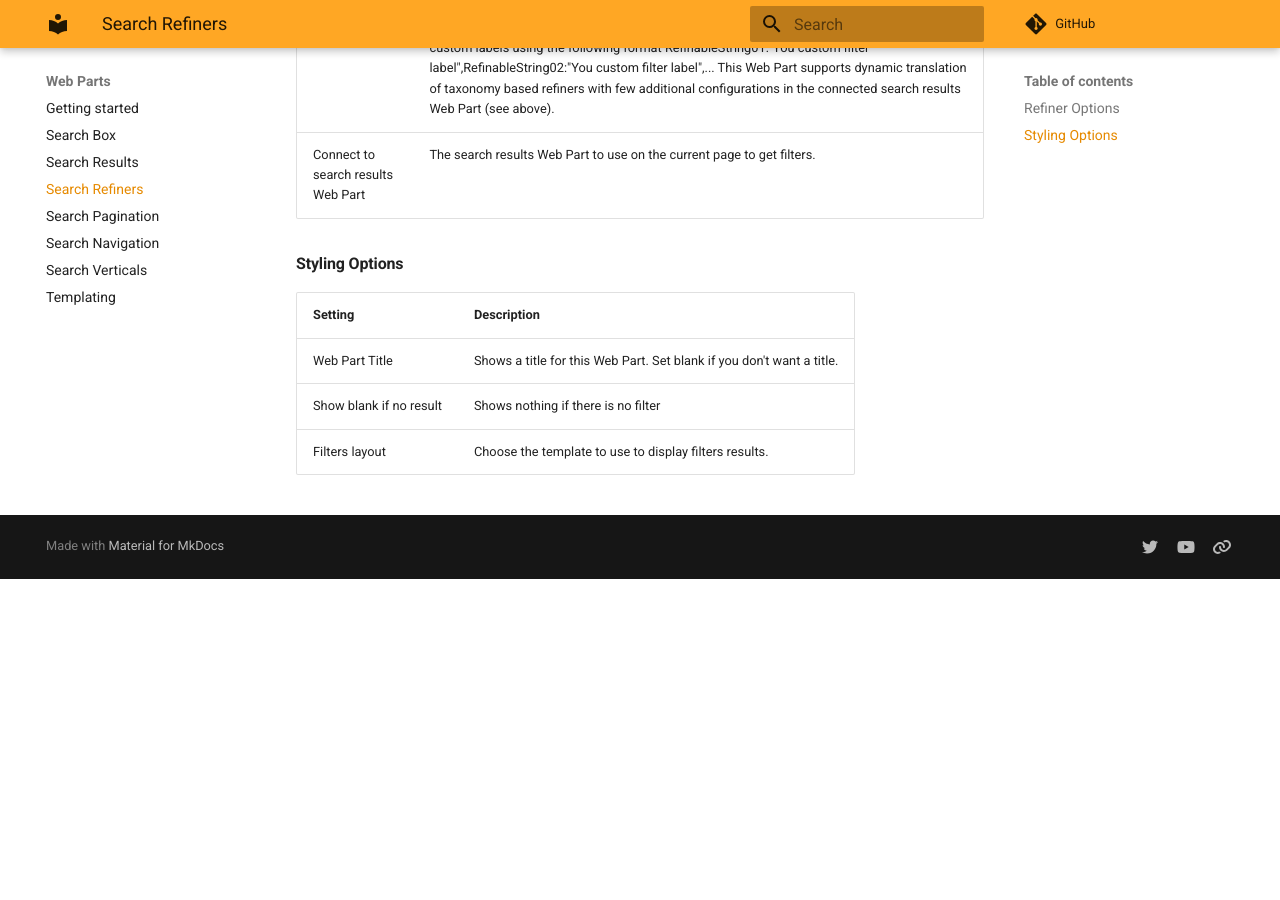
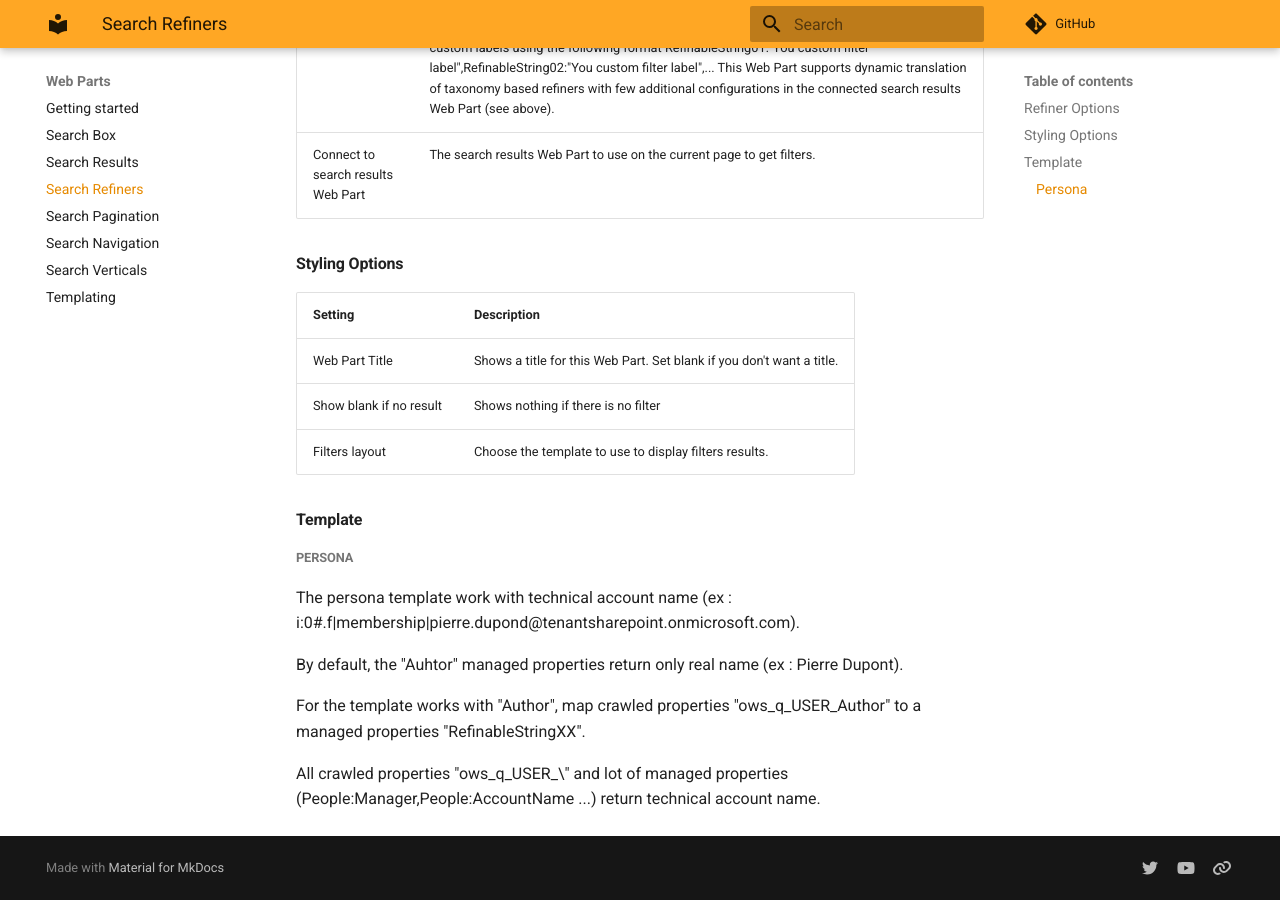
Before and after one commit to dominic5perezd/pnp-modern-search, an MkDocs documentation site: the page built from docs/search-parts/search-refiners.md, in a window 1280 px wide and 900 px high, scrolled down 955 px. Built offline with MkDocs 1.6.1 and Material for MkDocs 9.7.7, drawn with Linux system fonts in a browser that asks for light colours; comment, search, counter and statistics services are not loaded; before the commit the page ends 1534 px from its top, so only the background shows below that.

Commit message:
[doc] - little word on persona template refiner

```diff
--- a/docs/search-parts/search-refiners.md
+++ b/docs/search-parts/search-refiners.md
@@ -15,3 +15,15 @@ Setting | Description
 Web Part Title | Shows a title for this Web Part. Set blank if you don't want a title.
 Show blank if no result | Shows nothing if there is no filter
 Filters layout | Choose the template to use to display filters results.
+
+#### Template
+
+##### Persona
+
+The persona template work with technical account name (ex : i:0#.f|membership|pierre.dupond@tenantsharepoint.onmicrosoft.com).
+
+By default, the "Auhtor" managed properties return only real name (ex : Pierre Dupont).
+
+For the template works with "Author", map crawled properties "ows_q_USER_Author" to a managed properties "RefinableStringXX".
+
+All crawled properties "ows_q_USER_\<name>" and lot of managed properties (People:Manager,People:AccountName ...) return technical account name.
```
